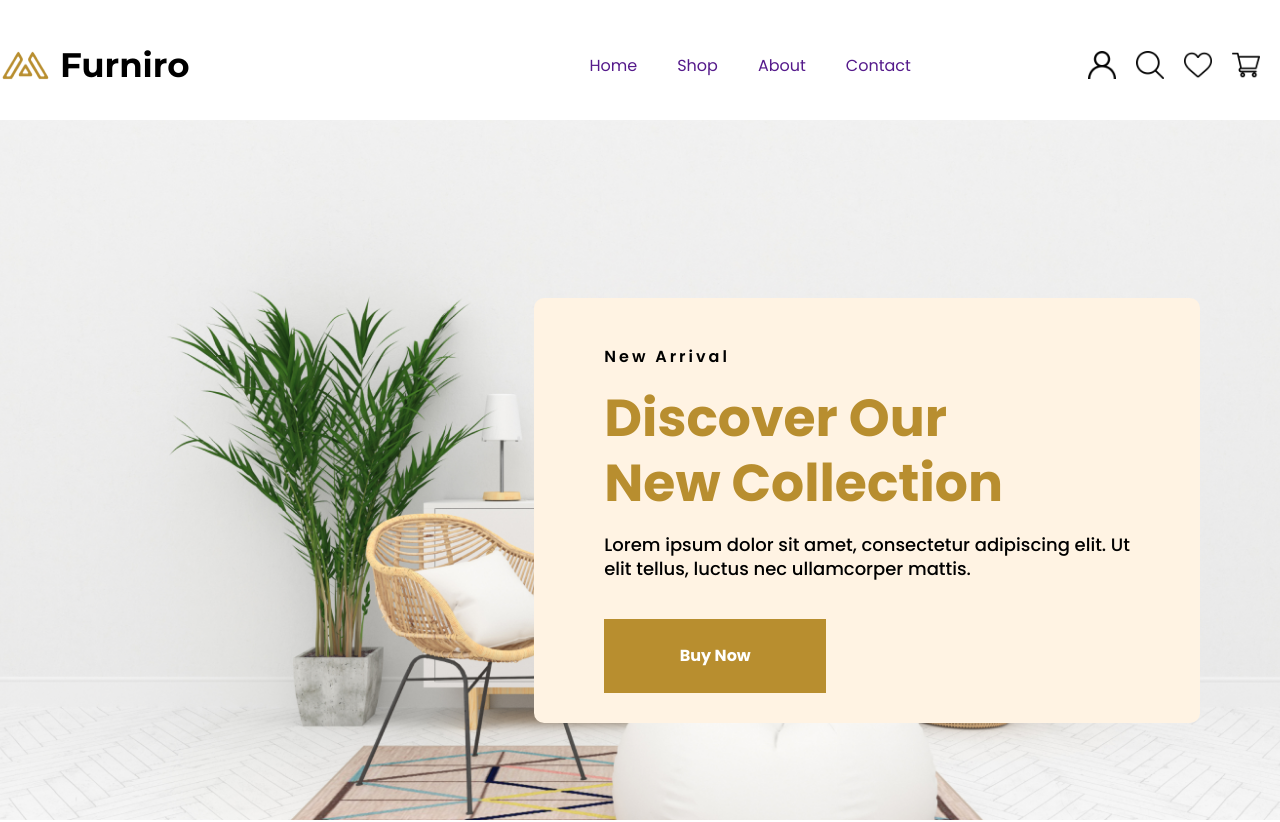
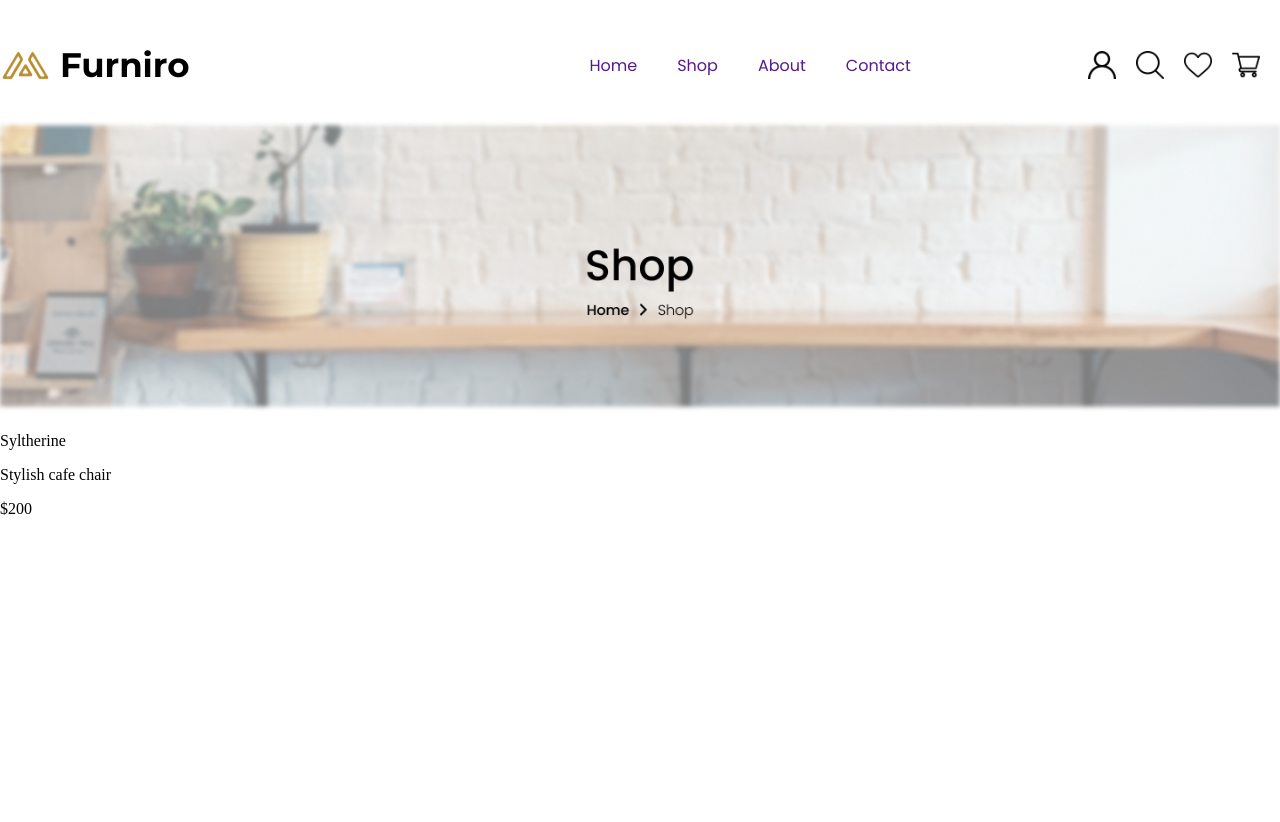
Before and after one commit to EmireHaouas/furniro, a React (Vite) app in the folder furniro/: page / in a window 1280 px wide. Shown: the top 822 px of the page. After the commit the page ends 800 px from the top, so only its background shows below. Built offline with nearby package versions, Linux system fonts and the light colour scheme.

Commit message:
change of files dispositions and development of shop pages

```diff
--- a/furniro/src/App.jsx
+++ b/furniro/src/App.jsx
@@ -2,17 +2,18 @@ import { useState } from 'react';
 import { BrowserRouter as Router, Routes, Route } from "react-router-dom";
 import reactLogo from './assets/react.svg';
 import viteLogo from '/vite.svg';
-import Header from './Components/Header';
-import Main from './Components/Main';
-import Footer from './Components/Footer';
-import Home from './Components/Home';
+import Header from './Components/Global/Header';
+import Main from './Components/Home/Main';
+import Footer from './Components/Global/Footer';
+import Home from './Components/Home/Home';
+import Shop from './Components/Shop/Shop';
 
 const App=() => {
 
 
   return (
     <div>
-    <Home />
+    <Shop />
     </div>
 
   )
--- a/furniro/src/Components/Footer.jsx
+++ b/furniro/src/Components/Global/Footer.jsx
@@ -1,5 +1,5 @@
 import React from "react";
-import '../Footer.css';
+import './Footer.css';
 
 const Footer=() => {
     return(
--- a/furniro/src/Components/Home.jsx
+++ b/furniro/src/Components/Home/Home.jsx
@@ -1,7 +1,7 @@
 import react from "react";
-import Header from '../Components/Header';
-import Main from '../Components/Main';
-import Footer from '../Components/Footer';
+import Header from '../Global/Header';
+import Main from './Main';
+import Footer from '../Global/Footer';
 import { Link } from 'react-router-dom';
 
 const Home=() =>{
--- a/furniro/src/Main.css
+++ b/furniro/src/Components/Home/Main.css
@@ -1,5 +1,5 @@
 .banner{
-    background-image: url('./assets//imgs/background_banner.png');
+    background-image: url('../../assets//imgs/background_banner.png');
     background-size: cover;
     background-position: center;
     width: 100%;
--- /dev/null
+++ b/furniro/src/Components/Shop/Shop.css
@@ -0,0 +1,23 @@
+.bannerimg_Shop{
+    width: 100%;
+}
+.product_Page{
+    display: flex;
+    flex-direction: column;
+}
+.row1_Shop{
+    display: flex;
+    flex-direction: row;
+}
+.row2_Shop{
+    display: flex;
+    flex-direction: row;
+}
+.row3_Shop{
+    display: flex;
+    flex-direction: row;
+}
+.row4_Shop{
+    display: flex;
+    flex-direction: row;
+}
--- /dev/null
+++ b/furniro/src/Components/Shop/Shop.jsx
@@ -0,0 +1,219 @@
+import React from "react";
+import Header from '../Global/Header';
+import './Shop.css';
+import bannershop_Img from '../../assets/imgs/bannershop_Img.png';
+
+
+const Shop=() => {
+    return(
+        <div>
+            < Header />
+            <img className="bannerimg_Shop" alt="banner img" src={bannershop_Img} />
+            <section className="product_Page">
+              <div className="row1_Shop">
+                {/*first product*/}
+                    <div className="cart_Product1">
+
+                        <div className="img_product">
+                            <p className="product1_Name">Syltherine</p>
+                            <p className="product1_Description">Stylish cafe chair</p>
+                            <p className="product1_Price">$200</p>
+
+                         </div>
+
+
+                    </div>
+                    {/*second product*/}
+                    <div className="cart_Product2">
+
+                        <div className="img_product">
+                            <p className="product2_Name"></p>
+                            <p className="product2_Description"></p>
+                            <p className="product2_Price"></p>
+
+                         </div>
+
+
+                    </div>
+                    {/*third product*/}
+                   <div className="cart_Product3">
+
+                        <div className="img_product">
+                            <p className="product3_Name"></p>
+                            <p className="product3_Description"></p>
+                            <p className="product3_Price"></p>
+
+                         </div>
+
+
+                    </div>
+                    {/*last product*/}
+                    <div className="cart_Product4">
+
+                        <div className="img_product">
+                            <p className="product4_Name"></p>
+                            <p className="product4_Description"></p>
+                            <p className="product4_Price"></p>
+
+                         </div>
+
+
+                    </div>
+
+
+            </div>
+
+              <div className="row2_Shop">
+                               {/*first product*/}
+                        <div className="cart_Product1">
+
+                            <div className="img_product">
+                              <p className="product1_Name"></p>
+                              <p className="product1_Description"></p>
+                              <p className="product1_Price"></p>
+                            </div>
+
+
+                        </div>
+                                  {/*second product*/}
+                         <div className="cart_Product2">
+
+                             <div className="img_product">
+                               <p className="product2_Name"></p>
+                               <p className="product2_Description"></p>
+                               <p className="product2_Price"></p>
+                            </div>
+                        </div>
+{/*third product*/}
+<div className="cart_Product3">
+
+<div className="img_product">
+    <p className="product3_Name"></p>
+    <p className="product3_Description"></p>
+    <p className="product3_Price"></p>
+
+ </div>
+
+
+</div>
+{/*last product*/}
+<div className="cart_Product4">
+
+<div className="img_product">
+    <p className="product4_Name"></p>
+    <p className="product4_Description"></p>
+    <p className="product4_Price"></p>
+
+ </div>
+
+
+</div>
+
+              </div>
+              <div className="row3_Shop">
+                 {/*first product*/}
+                 <div className="cart_Product1">
+
+<div className="img_product">
+    <p className="product1_Name"></p>
+    <p className="product1_Description"></p>
+    <p className="product1_Price"></p>
+
+ </div>
+
+
+</div>
+{/*second product*/}
+<div className="cart_Product2">
+
+<div className="img_product">
+    <p className="product2_Name"></p>
+    <p className="product2_Description"></p>
+    <p className="product2_Price"></p>
+
+ </div>
+
+
+</div>
+{/*third product*/}
+<div className="cart_Product3">
+
+<div className="img_product">
+    <p className="product3_Name"></p>
+    <p className="product3_Description"></p>
+    <p className="product3_Price"></p>
+
+ </div>
+
+
+</div>
+{/*last product*/}
+<div className="cart_Product4">
+
+<div className="img_product">
+    <p className="product4_Name"></p>
+    <p className="product4_Description"></p>
+    <p className="product4_Price"></p>
+
+ </div>
+
+
+</div>
+
+              </div>
+              <div className="row4_Shop">
+                 {/*first product*/}
+                 <div className="cart_Product1">
+
+<div className="img_product">
+    <p className="product1_Name"></p>
+    <p className="product1_Description"></p>
+    <p className="product1_Price"></p>
+
+ </div>
+
+
+</div>
+{/*second product*/}
+<div className="cart_Product2">
+
+<div className="img_product">
+    <p className="product2_Name"></p>
+    <p className="product2_Description"></p>
+    <p className="product2_Price"></p>
+
+ </div>
+
+
+</div>
+{/*third product*/}
+<div className="cart_Product3">
+
+<div className="img_product">
+    <p className="product3_Name"></p>
+    <p className="product3_Description"></p>
+    <p className="product3_Price"></p>
+
+ </div>
+
+
+</div>
+{/*last product*/}
+<div className="cart_Product4">
+
+<div className="img_product">
+    <p className="product4_Name"></p>
+    <p className="product4_Description"></p>
+    <p className="product4_Price"></p>
+
+ </div>
+
+
+</div>
+
+              </div>
+            </section>
+        </div>
+    )
+};
+export default Shop;
```
Also changed, not shown: furniro/src/Components/Global/Header.jsx (renamed from furniro/src/Components/Header.jsx, +6 -6 lines), furniro/src/Components/Home/Main.jsx (renamed from furniro/src/Components/Main.jsx, +14 -14 lines), furniro/src/Components/Shop.jsx (deleted, +0 -13 lines), furniro/src/Components/Global/Footer.css (renamed from furniro/src/Footer.css), furniro/src/Components/Global/Header.css (renamed from furniro/src/Header.css), furniro/src/Shop.css (deleted), furniro/src/assets/imgs/bannershop_Img.png (added).
